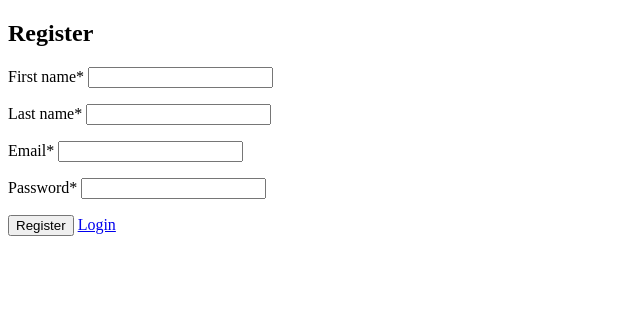
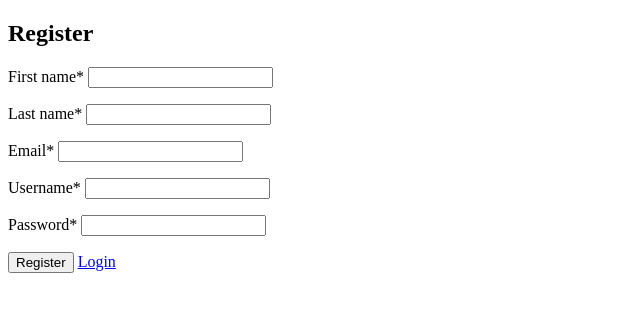
Before and after one commit to martijnsark/Meticilous, a PHP site: page /php/register.php in a window 1280 px wide. Shown: the top 312 px of the page, without its empty margins (0-640 px from the left). Run offline with PHP 8.4, Linux system fonts and the light colour scheme.

Commit message:
register.php add username

```diff
--- a/php/register.php
+++ b/php/register.php
@@ -5,24 +5,36 @@ require_once '../include/database/credentials.php';
 if (isset($_POST['submit'])) {
     $errors = array();
     // Get form data
-    $email        = mysqli_escape_string($db, $_POST['email']);
-    $firstName    = mysqli_escape_string($db, $_POST['first_name']);
-    $lastName     = mysqli_escape_string($db, $_POST['last_name']);
-    $password     = mysqli_escape_string($db, $_POST['password']);
-    $phoneNumber  = mysqli_escape_string($db, $_POST['phone_number']);
-    $postcode     = mysqli_escape_string($db, $_POST['postcode']);
-    $adress       = mysqli_escape_string($db, $_POST['adress']);
-    $adressNumber = mysqli_escape_string($db, $_POST['adress_number']);
-    $city         = mysqli_escape_string($db, $_POST['city']);
-    $dna          = mysqli_escape_string($db, $_POST['dna']);
-    $bank_number  = mysqli_escape_string($db, $_POST['bank_number']);
-    $bsn_number   = mysqli_escape_string($db, $_POST['bsn_number']);
+    $email = mysqli_escape_string($db, $_POST['email']);
+    $username = mysqli_escape_string($db, $_POST['username']);
+    $firstName = mysqli_escape_string($db, $_POST['first_name']);
+    $lastName = mysqli_escape_string($db, $_POST['last_name']);
+    $password = mysqli_escape_string($db, $_POST['password']);
+    $phoneNumber = mysqli_escape_string($db, $_POST['phone_number']);
+    $postcode = mysqli_escape_string($db, $_POST['postcode']);
+    $address = mysqli_escape_string($db, $_POST['adress']);
+    $addressNumber = mysqli_escape_string($db, $_POST['adress_number']);
+    $city = mysqli_escape_string($db, $_POST['city']);
+    $dna = mysqli_escape_string($db, $_POST['dna']);
+    $bank_number = mysqli_escape_string($db, $_POST['bank_number']);
+    $bsn_number = mysqli_escape_string($db, $_POST['bsn_number']);
 
     // Server-side validation
-    if ($email == "")     { $errors['email']      = "Please enter an email."; }
-    if ($firstName == "") { $errors['first_name'] = "Please enter a firstname."; }
-    if ($lastName == "")  { $errors['last_name']  = "Please enter a lastname."; }
-    if ($password == "")  { $errors['password']   = "Please enter a password."; }
+    if ($email == "") {
+        $errors['email'] = "Please enter an email.";
+    }
+    if ($username == "") {
+        $errors['username'] = "Please enter a username.";
+    }
+    if ($firstName == "") {
+        $errors['first_name'] = "Please enter a firstname.";
+    }
+    if ($lastName == "") {
+        $errors['last_name'] = "Please enter a lastname.";
+    }
+    if ($password == "") {
+        $errors['password'] = "Please enter a password.";
+    }
 
     // If data valid
     // Check if the email is already in use
@@ -37,18 +49,18 @@ if (isset($_POST['submit'])) {
         $hashedPassword = password_hash($password, PASSWORD_DEFAULT);
         // store the new user in the database.
         $insertQuery = "INSERT INTO `users`
-            (`id`, `email`, `password`, `first_name`, `last_name`,
-             `phone_number`, `postcode`, `adress`, `adress_number`,
+            (`email`, `username`, `password`, `first_name`, `last_name`,
+             `phone_number`, `postcode`, `address`, `address_number`,
              `city`, `dna`, `bank_number`, `bsn_number`)
-            VALUES ('','$email','$hashedPassword','$firstName','$lastName',
-                    " . ($phoneNumber  !== '' ? "'$phoneNumber'"  : "NULL") . ",
-                    " . ($postcode     !== '' ? "'$postcode'"     : "NULL") . ",
-                    " . ($adress       !== '' ? "'$adress'"       : "NULL") . ",
-                    " . ($adressNumber !== '' ? "'$adressNumber'" : "NULL") . ",
-                    " . ($city         !== '' ? "'$city'"         : "NULL") . ",
-                    " . ($dna          !== '' ? "'$dna'"          : "NULL") . ",
-                    " . ($bank_number  !== '' ? "'$bank_number'"  : "NULL") . ",
-                    " . ($bsn_number   !== '' ? "'$bsn_number'"   : "NULL") . "
+            VALUES ('$email','$username','$hashedPassword','$firstName','$lastName',
+                    " . ($phoneNumber !== '' ? "'$phoneNumber'" : "NULL") . ",
+                    " . ($postcode !== '' ? "'$postcode'" : "NULL") . ",
+                    " . ($address !== '' ? "'$address'" : "NULL") . ",
+                    " . ($addressNumber !== '' ? "'$addressNumber'" : "NULL") . ",
+                    " . ($city !== '' ? "'$city'" : "NULL") . ",
+                    " . ($dna !== '' ? "'$dna'" : "NULL") . ",
+                    " . ($bank_number !== '' ? "'$bank_number'" : "NULL") . ",
+                    " . ($bsn_number !== '' ? "'$bsn_number'" : "NULL") . "
                     )";
 
         if (mysqli_query($db, $insertQuery)) {
@@ -91,6 +103,12 @@ if (isset($_POST['submit'])) {
     <input class="input" id="email" type="text" name="email" value="<?= $email ?? '' ?>"/>
     <span><i></i></span>
     <p><?= $errors['email'] ?? '' ?></p>
+
+    <!-- Username -->
+    <label for="username">Username*</label>
+    <input class="input" id="username" type="text" name="username" value="<?= $username ?? '' ?>"/>
+    <span><i></i></span>
+    <p><?= $errors['username'] ?? '' ?></p>
 
     <!-- Password -->
     <label for="password">Password*</label>
```
